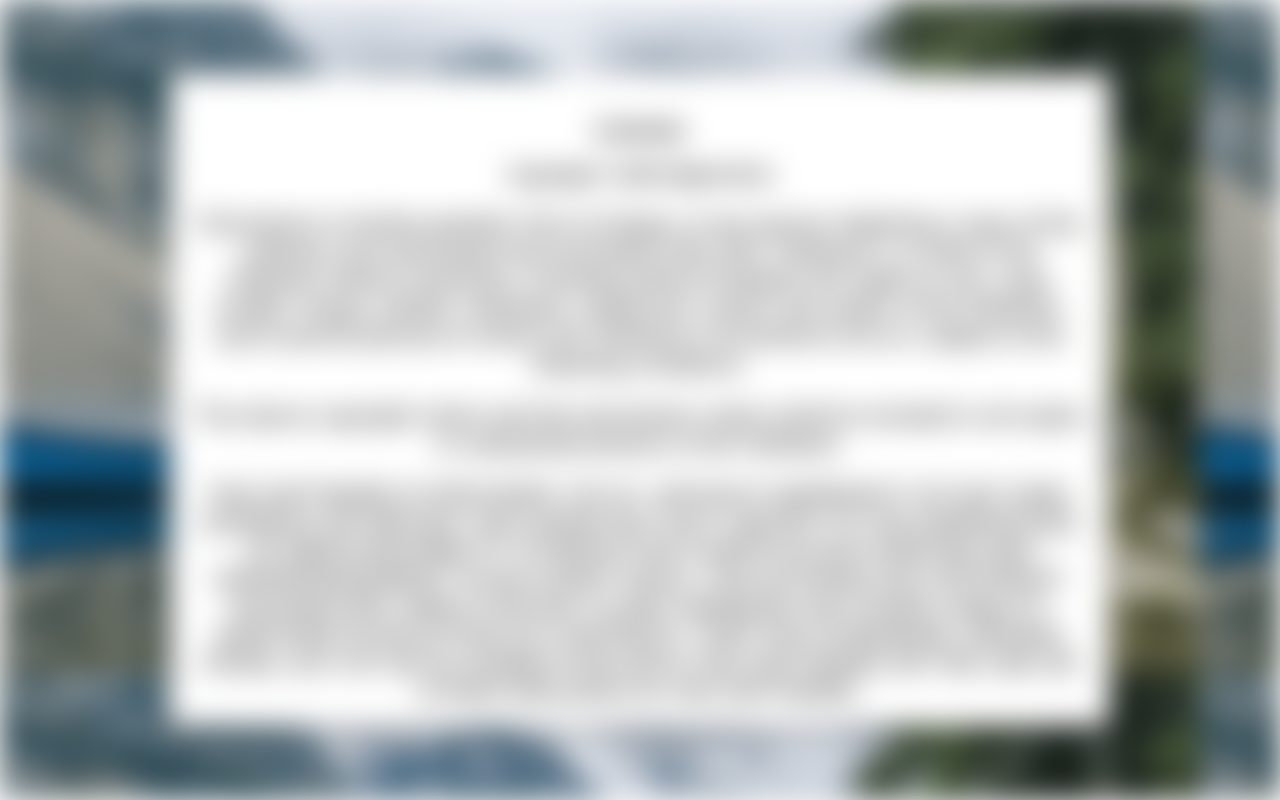
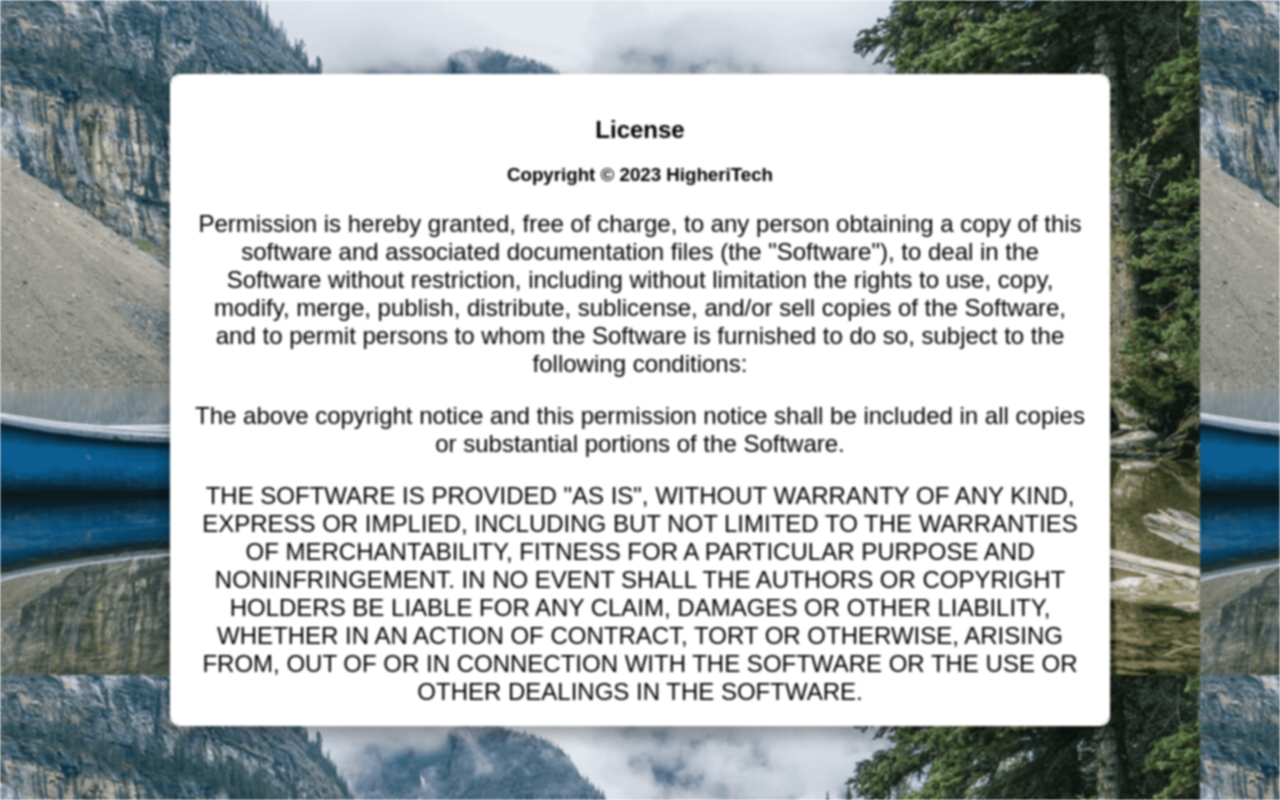
Before and after one commit to HigheriTech/HigheriTech.github.io, a PHP site: page /LICENSE.html in a window 1280 px wide. Run offline with PHP 8.4, Linux system fonts and the light colour scheme; some libraries are stand-ins or nearby versions; some web fonts are replaced.

Commit message:
Update style.css

```diff
--- a/style.css
+++ b/style.css
@@ -59,9 +59,9 @@ html body {
 
 html {
   background-image: url("/img/bgr.png");
-  z-index:-1;
+  z-index:-2;
   width: 100%;
-  filter: blur(15px);
+  filter: blur(1px);
 }
 
 html,
```
